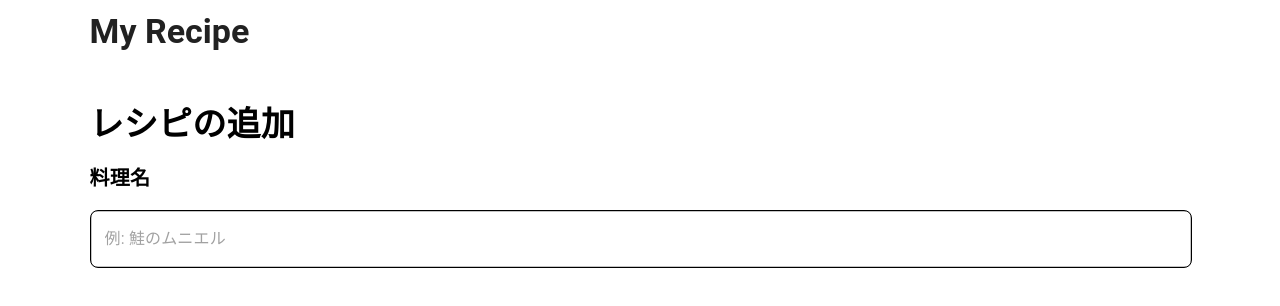
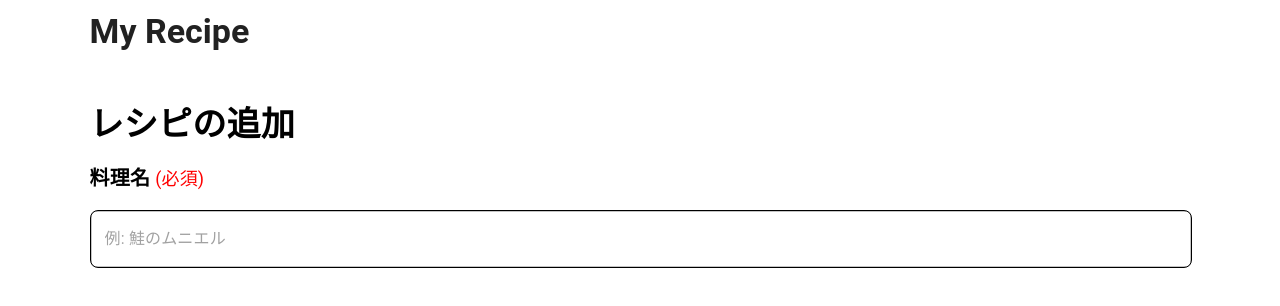
Before and after one commit to nkserveren26/myrecipe-frontend, a React (Create React App) app: page /recipes/new in a window 1280 px wide. Shown: the top 306 px of the page. Built offline with nearby package versions, Linux system fonts and the light colour scheme.

Commit message:
必須ラベルを料理名ラベルの横に表示

```diff
--- a/src/components/page/AddRecipe.tsx
+++ b/src/components/page/AddRecipe.tsx
@@ -14,7 +14,9 @@ export const AddRecipe: React.FC = () => {
             <Box component="form" onSubmit={handleSubmit} sx={{  margin: 'auto', pt: 5 }}>
                 <Typography variant="h4" sx={{ fontWeight: 'bold', mb: 2, textAlign: 'left' }}>レシピの追加</Typography>
 
-                <Typography variant="h6" sx={{ fontWeight: 'bold', mt: 2, textAlign: 'left' }}>料理名</Typography>
+                <Typography variant="h6" sx={{ fontWeight: 'bold', mt: 2, textAlign: 'left' }}>
+                    料理名 <Typography component="span" sx={{ color: 'red', fontSize: '18px' }}> (必須) </Typography>
+                </Typography>
                 <TextField
                     fullWidth
                     value={recipeName}
```
